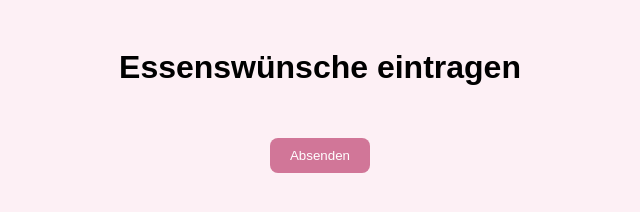
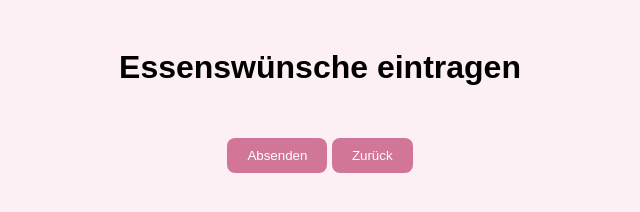
Before and after one commit to iwannagamekitaccount/hochzeitSite, a plain HTML site: page essenswahl.html in a window 1280 px wide. Shown: the whole page, without its empty margins (320-960 px from the left). Drawn offline with Linux system fonts and the light colour scheme.

Commit message:
added back button on food picking site

```diff
--- a/essenswahl.html
+++ b/essenswahl.html
@@ -67,6 +67,9 @@
   <form id="essen-form"></form>
 
   <button type="submit" id="submit-btn" form="essen-form">Absenden</button>
+  <a href="anmeldung.html">
+    <button>Zurück</button>
+  </a>
 
   <div id="result" class="message"></div>
   <a id="home-link" href="index.html" class="hidden">
```
